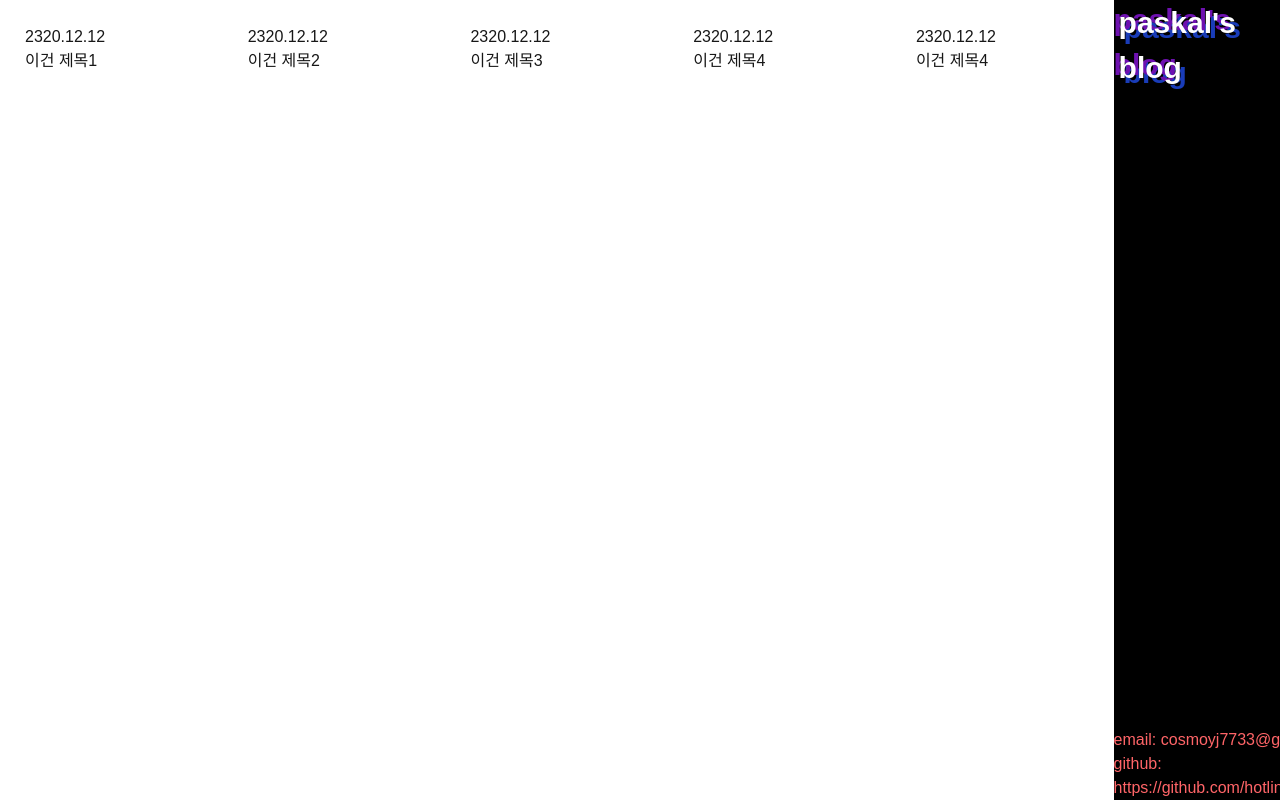
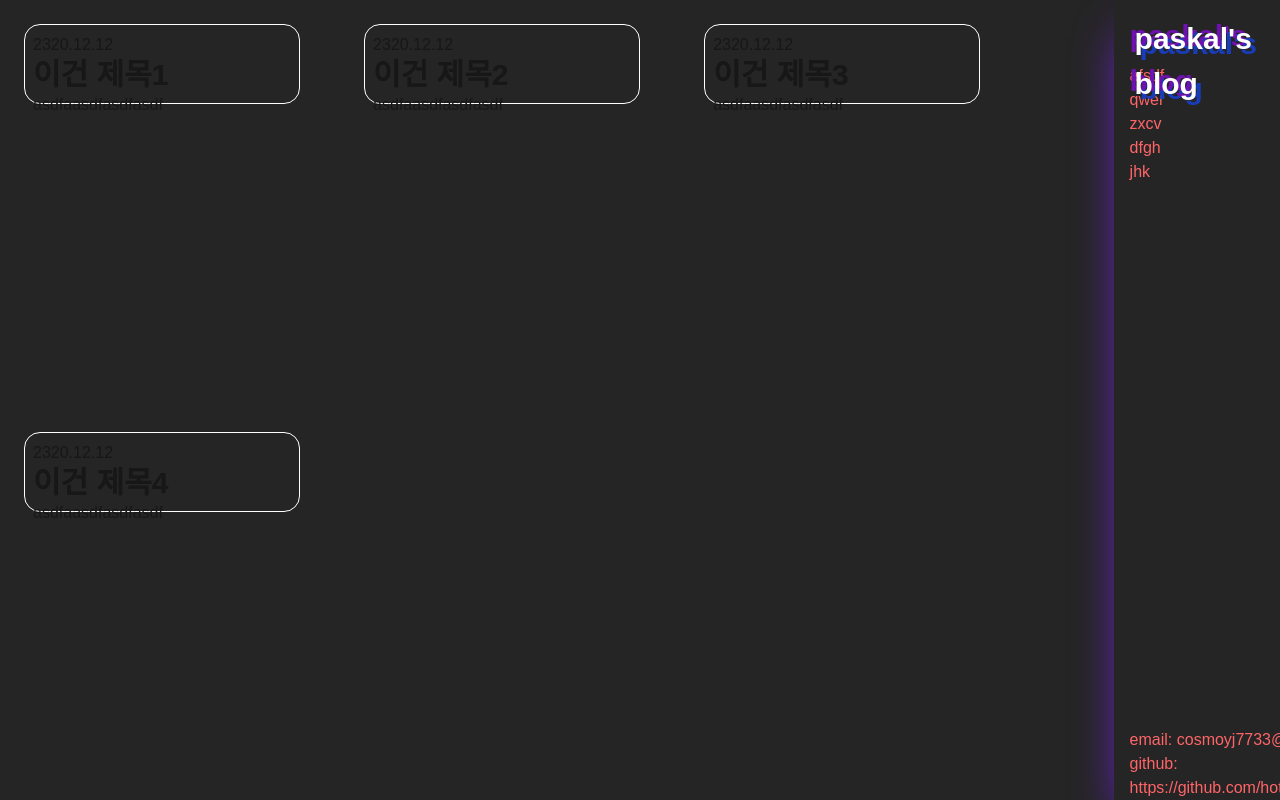
Before and after one commit to hotline404/paskal_blog, a Next.js app in the folder blog/: page /pages/listPage in a window 1280 px wide. Built offline with nearby package versions, Linux system fonts and the light colour scheme.

Commit message:
feat: header side

```diff
--- a/blog/app/layout.js
+++ b/blog/app/layout.js
@@ -18,9 +18,9 @@ export const metadata = {
 
 export default function RootLayout({ children }) {
   return (
-    <html lang="en" className="w-[100%] h-screen">
+    <html lang="en" className="w-[100%] h-screen bg-[#252525] ">
       <body
-        className={`${geistSans.variable} ${geistMono.variable} antialiased w-[100%] h-screen`}
+        className={`${geistSans.variable} ${geistMono.variable} antialiased w-[100%] h-screen bg-[#252525]`}
       >
         {children}
       </body>
--- a/blog/app/page.js
+++ b/blog/app/page.js
@@ -16,7 +16,7 @@ export default function Home() {
         <ol className="list-inside list-decimal text-sm text-center sm:text-left font-[family-name:var(--font-geist-mono)]">
           <li className="mb-2">
             Get started by editing{" "}
-            <code className="bg-black/[.05] dark:bg-white/[.06] px-1 py-0.5 rounded font-semibold">
+            <code className="bg-[#252525] dark:bg-white/[.06] px-1 py-0.5 rounded font-semibold">
               app/page.js
             </code>
             .
--- a/blog/app/pages/layout.js
+++ b/blog/app/pages/layout.js
@@ -1,9 +1,9 @@
 import Headers from "@/components/common/Headers";
 export default function layout({ children }) {
   return (
-    <div className="h-[100%]">
+    <div className="h-[100%] shadow-violet-600 shadow-2xl">
       {children}
-      <aside className="fixed top-0 right-0 z-40 w-[13%] h-screen transition-transform -translate-x-full sm:translate-x-0 bg-black text-red-400 ">
+      <aside className="fixed top-0 right-0 z-40 w-[13%] h-screen transition-transform -translate-x-full sm:translate-x-0 bg-[#252525] text-red-400 shadow-violet-600 shadow-2xl p-4 ">
         <Headers />
       </aside>
     </div>
--- a/blog/app/pages/listPage/components/List.jsx
+++ b/blog/app/pages/listPage/components/List.jsx
@@ -1,5 +1,5 @@
-import React from 'react'
-import ListCard from './ListCard'
+import React from "react";
+import ListCard from "./ListCard";
 
 //리스트 컴포넌트 ( 비즈니스 컴포넌트, 클라이언트 )
 
@@ -9,51 +9,49 @@ const dummy_data = [
   {
     date: "2320.12.12",
     title: "이건 제목1",
-    tag: ["asdf", "aasdf", "asdf", "asdf"],
-    id: "asdfasa1333212331444"
+    tags: ["asdf", "aasdf", "asdf", "asdf"],
+    id: "asdfasa1333212331444",
   },
   {
     date: "2320.12.12",
     title: "이건 제목2",
-    tag: ["asdf", "aasdf", "asdf", "asdf"],
-    id: "asdfasa1333212314444"
+    tags: ["asdf", "aasdf", "asdf", "asdf"],
+    id: "asdfasa1333212314444",
   },
   {
     date: "2320.12.12",
     title: "이건 제목3",
-    tag: ["asdf", "aasdf", "asdf", "asdf"],
-    id: "asdfasa1333212321444"
+    tags: ["asdf", "aasdf", "asdf", "asdf"],
+    id: "asdfasa1333212321444",
   },
   {
     date: "2320.12.12",
     title: "이건 제목4",
-    tag: ["asdf", "aasdf", "asdf", "asdf"],
-    id: "asdfasa13332128931444"
+    tags: ["asdf", "aasdf", "asdf", "asdf"],
+    id: "asdfasa13332128931444",
   },
-
-  {
-    date: "2320.12.12",
-    title: "이건 제목4",
-    tag: ["asdf", "aasdf", "asdf", "asdf"],
-    id: "asdfasa13332128931444"
-  },
-]
+];
 
 function List() {
-
   const data = dummy_data;
+  // li 태그 성분  w 고정 값으로 바꿔서 flex 테스트 하기
 
   return data ? (
-    <ol className='h-[100%] w-[100%] flex'>
-      {data.map(item => {
+    <ol className="w-full flex flex-wrap gap-4 space-y">
+      {data.map((item) => {
         return (
-          <li key={item.id} className='h-[20%] w-[100%]'>
+          <li
+            key={item.id}
+            className="h-[20%] w-[calc(30%-10px)] min-w-[150px]"
+          >
             <ListCard item={item} />
           </li>
-        )
+        );
       })}
     </ol>
-  ) : <p>Not found</p>
+  ) : (
+    <p>Not found</p>
+  );
 }
 
-export default List
+export default List;
--- a/blog/app/pages/listPage/components/ListCard.jsx
+++ b/blog/app/pages/listPage/components/ListCard.jsx
@@ -2,13 +2,15 @@ import React from 'react'
 
 
 //리스트 카드: 포스트의 간략한 내용 랜더링 ( 프리젠트 컴포넌트, 클라이언트 )
+
+
 function ListCard({ item }) {
 
   return item ? (
-    <div className='rounded-2xl border-white border-1 m-6 w-[70%] h-[50%]'>
+    <div className='rounded-2xl border-white border-1 m-6 h-[50%] p-2'>
       <p>{item.date}</p>
-      <h3>{item.title}</h3>
-      <h4>{item.tags}</h4>
+      <h1 className='font-bold text-3xl' >{item.title}</h1>
+      <h4 className=''>{item.tags}</h4>
     </div>
   ) : <></>
 }
--- a/blog/app/pages/listPage/page.jsx
+++ b/blog/app/pages/listPage/page.jsx
@@ -4,7 +4,7 @@ import List from './components/List';
 //리스트 페이지 ( 랜더링 컴포넌트, 서버 컴포넌트 )
 function page () {
   return (
-    <div className='w-[87%] h-[100%] flex'>
+    <div className='w-[87%] h-full flex bg-[#252525]'>
       <List />
     </div>
   )
--- a/blog/components/UI/CustomLogo.jsx
+++ b/blog/components/UI/CustomLogo.jsx
@@ -4,7 +4,7 @@ import React from "react";
 function CustomLogo(props) {
   //이후 글리치 효과 적용 예정
   return (
-    <div className="relative h-screen content-center">
+    <div className="relative content-center">
       <h1 className="text-white text-[30px] top-[0rem] left-[5px] absolute font-bold z-50">
         {props.children}
       </h1>
--- a/blog/components/UI/CustomTag.jsx
+++ b/blog/components/UI/CustomTag.jsx
@@ -2,16 +2,19 @@ import React from 'react'
 import genRandomNum from '@/util/genRandomNum'
 
 //태그 리스트 프레젠트 컴포넌트
+
+
 function CustomTag({ items }) {
+
   return items ? (
-    <div>
+    <ol>
       {items.map((item) => {
         return (
-          <li onClick={item.onClick} id={genRandomNum()}>{item.tagName}</li>
+          <li onClick={item.onClick} key={item.id}>{item.tag}</li>
         )
       })}
-    </div>
+    </ol>
   ) : <></>
 }
 
-export default CustomTag
+export default CustomTag;
--- a/blog/components/common/Headers.jsx
+++ b/blog/components/common/Headers.jsx
@@ -1,25 +1,20 @@
-import React from 'react'
-import CustomButton from '../UI/CustomButton';
-import CustomInput from '../UI/CustomInput';
-import CustomTag from '../UI/CustomTag';
-import CustomLogo from '../UI/CustomLogo';
-import Footers from './Footers.jsx';
+import React from "react";
+import CustomLogo from "../UI/CustomLogo";
+import Footers from "./Footers.jsx";
+import TagBox from "../tagBox/TagBox";
 
-//헤더 비즈니스 컴포넌트: 사이드 바로 들어갑니다.
+//헤더 컴포넌트: 사이드바로 들어갑니다.
 
-const dummy_data = [
-
-]
 function Headers() {
   return (
-    <div>
-      <CustomLogo>paskal's blog</CustomLogo>
-      <CustomTag />
-      <CustomInput />
-      <CustomButton />
-      <Footers className="fixed top-0"/>
+    <div className="h-screen justify-between  ">
+      <div className="">
+        <CustomLogo>paskal's blog</CustomLogo>
+      </div>
+      <TagBox />
+      <Footers className="fixed top-0" />
     </div>
-  )
-};
+  );
+}
 
 export default Headers;
--- a/blog/components/common/footers.jsx
+++ b/blog/components/common/footers.jsx
@@ -5,7 +5,7 @@ function Footers() {
   return (
     <div className="fixed bottom-0">
       <p>email: cosmoyj7733@gmail.com</p>
-      <p>github: https://github.com/hotline404/paskal_blog/tree/main/blog</p>
+      <p className="">github: https://github.com/hotline404/paskal_blog/tree/main/blog</p>
     </div>
   );
 }
--- /dev/null
+++ b/blog/components/tagBox/TagBox.jsx
@@ -0,0 +1,41 @@
+"use client"
+import React from 'react'
+import CustomTag from '../UI/CustomTag';
+import CustomInput from '../UI/CustomInput';
+import CustomButton from '../UI/CustomButton';
+
+const dummy_data = [
+ {
+  tag : "afsdf",
+  id : "1233"
+ },
+ {
+  tag : "qwer",
+  id : "12333"
+ },
+ {
+  tag : "zxcv",
+  id : "123333"
+ },
+ {
+  tag : "dfgh",
+  id : "12323"
+ },
+ {
+  tag : "jhk",
+  id : "123322"
+ },
+]
+
+function TagBox() {
+
+  return (
+    <div>
+      <CustomInput />
+      <CustomButton />
+      <CustomTag items={dummy_data}/>
+    </div>
+  )
+}
+
+export default TagBox
```
